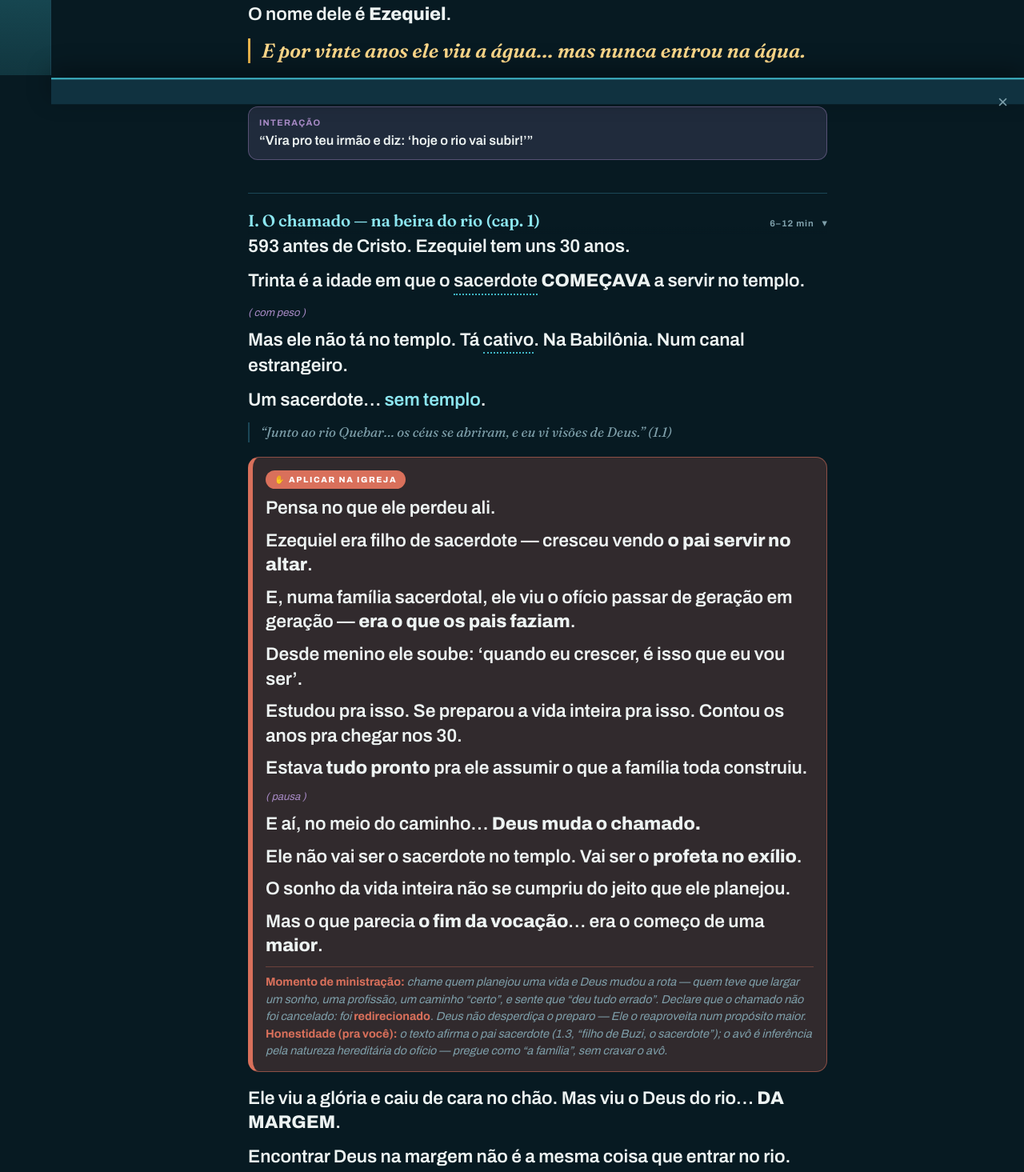
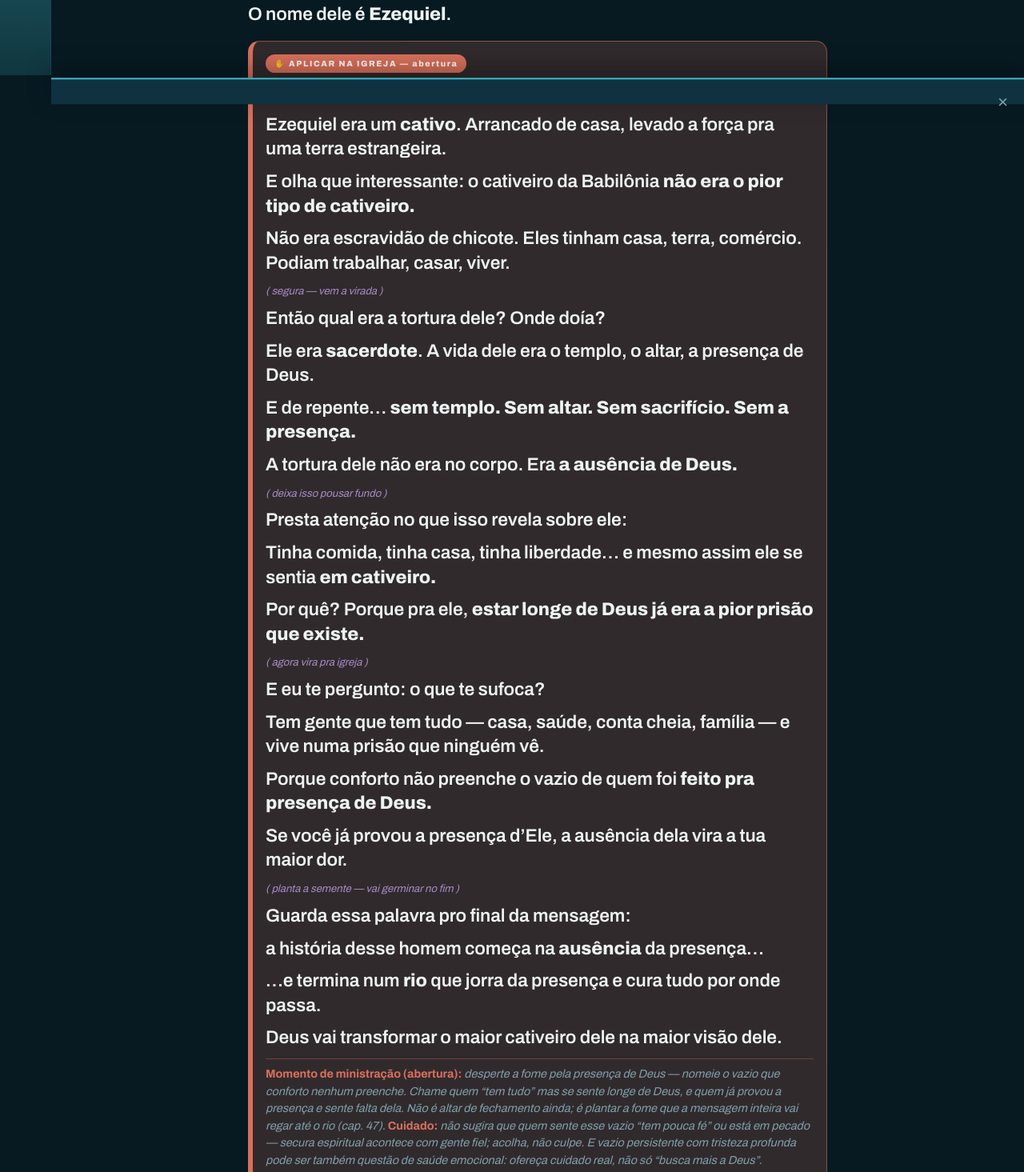
Before and after one commit to tochnit-creator/esbocos, a plain HTML site: page index.html in a window 1280 px wide. Shown: the part 706-2171 px from the top of the page at 80% size. Drawn offline with Linux system fonts and the light colour scheme.

Commit message:
Update index.html

```diff
--- a/index.html
+++ b/index.html
@@ -455,6 +455,34 @@
       <p class="dir">sobe um pouco</p>
       <p class="fala">E agora, cansado, velho, de novo ele tá diante de uma visão… à beira da água.</p>
       <p class="fala">O nome dele é <strong>Ezequiel</strong>.</p>
+
+      <div class="aplicar">
+        <span class="tag">✋ APLICAR NA IGREJA — abertura</span>
+        <p class="fala" id="ap-ausencia">Deixa eu te apresentar direito esse homem, antes da gente andar.</p>
+        <p class="fala">Ezequiel era um <strong>cativo</strong>. Arrancado de casa, levado a força pra uma terra estrangeira.</p>
+        <p class="fala">E olha que interessante: o cativeiro da Babilônia <strong>não era o pior tipo de cativeiro.</strong></p>
+        <p class="fala">Não era escravidão de chicote. Eles tinham casa, terra, comércio. Podiam trabalhar, casar, viver.</p>
+        <p class="dir">segura — vem a virada</p>
+        <p class="fala">Então qual era a tortura dele? Onde doía?</p>
+        <p class="fala">Ele era <strong>sacerdote</strong>. A vida dele era o templo, o altar, a presença de Deus.</p>
+        <p class="fala">E de repente… <strong>sem templo. Sem altar. Sem sacrifício. Sem a presença.</strong></p>
+        <p class="fala">A tortura dele não era no corpo. Era <strong>a ausência de Deus.</strong></p>
+        <p class="dir">deixa isso pousar fundo</p>
+        <p class="fala">Presta atenção no que isso revela sobre ele:</p>
+        <p class="fala">Tinha comida, tinha casa, tinha liberdade… e mesmo assim ele se sentia <strong>em cativeiro.</strong></p>
+        <p class="fala">Por quê? Porque pra ele, <strong>estar longe de Deus já era a pior prisão que existe.</strong></p>
+        <p class="dir">agora vira pra igreja</p>
+        <p class="fala">E eu te pergunto: o que te sufoca?</p>
+        <p class="fala">Tem gente que tem tudo — casa, saúde, conta cheia, família — e vive numa prisão que ninguém vê.</p>
+        <p class="fala">Porque conforto não preenche o vazio de quem foi <strong>feito pra presença de Deus.</strong></p>
+        <p class="fala">Se você já provou a presença d’Ele, a ausência dela vira a tua maior dor.</p>
+        <p class="dir">planta a semente — vai germinar no fim</p>
+        <p class="fala">Guarda essa palavra pro final da mensagem:</p>
+        <p class="fala">a história desse homem começa na <strong>ausência</strong> da presença…</p>
+        <p class="fala">…e termina num <strong>rio</strong> que jorra da presença e cura tudo por onde passa.</p>
+        <p class="fala">Deus vai transformar o maior cativeiro dele na maior visão dele.</p>
+        <p class="nota"><b>Momento de ministração (abertura):</b> desperte a fome pela presença de Deus — nomeie o vazio que conforto nenhum preenche. Chame quem “tem tudo” mas se sente longe de Deus, e quem já provou a presença e sente falta dela. Não é altar de fechamento ainda; é plantar a fome que a mensagem inteira vai regar até o rio (cap. 47). <b>Cuidado:</b> não sugira que quem sente esse vazio “tem pouca fé” ou está em pecado — secura espiritual acontece com gente fiel; acolha, não culpe. E vazio persistente com tristeza profunda pode ser também questão de saúde emocional: ofereça cuidado real, não só “busca mais a Deus”.</p>
+      </div>
       <p class="refrao">E por vinte anos ele viu a água… mas nunca entrou na água.</p>
       <p class="respira">respira — deixa a imagem pesar</p>
       <div class="cue"><b>INTERAÇÃO</b>“Vira pro teu irmão e diz: ‘hoje o rio vai subir!’”</div>
@@ -944,6 +972,7 @@
     <a href="#apendice"><span>Apêndice</span><i>8</i></a>
     <a href="#pr"><span>Perguntas &amp; Respostas</span><i>8</i></a>
     <h4 style="margin-top:16px">✋ Aplicar na igreja</h4>
+    <a href="#ap-ausencia"><span>A ausência de Deus (abertura)</span><i>Início</i></a>
     <a href="#ap-chamado"><span>O chamado redirecionado</span><i>I</i></a>
     <a href="#ap-porsepe"><span>Põe-te em pé (o Espírito levanta)</span><i>I</i></a>
     <a href="#ap-servo"><span>O servo ferido — Deus viu</span><i>II</i></a>
```
